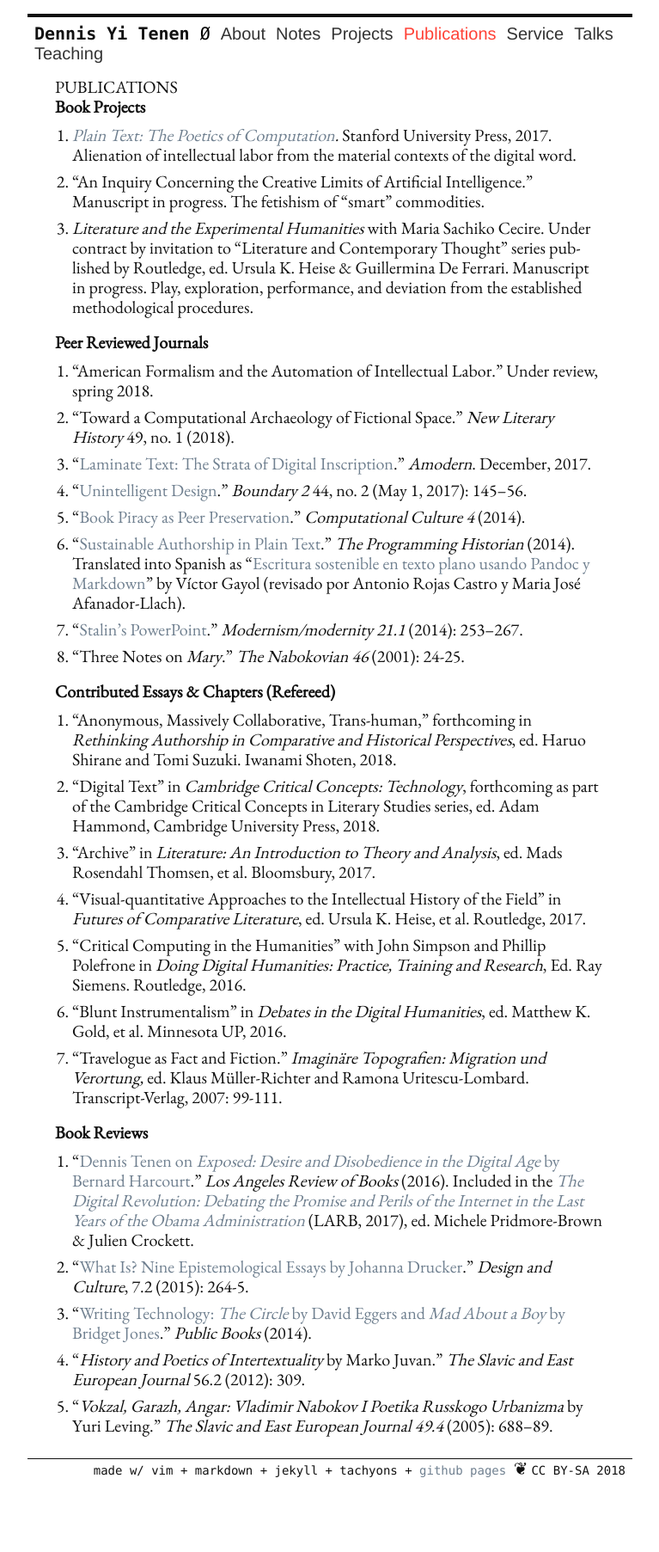
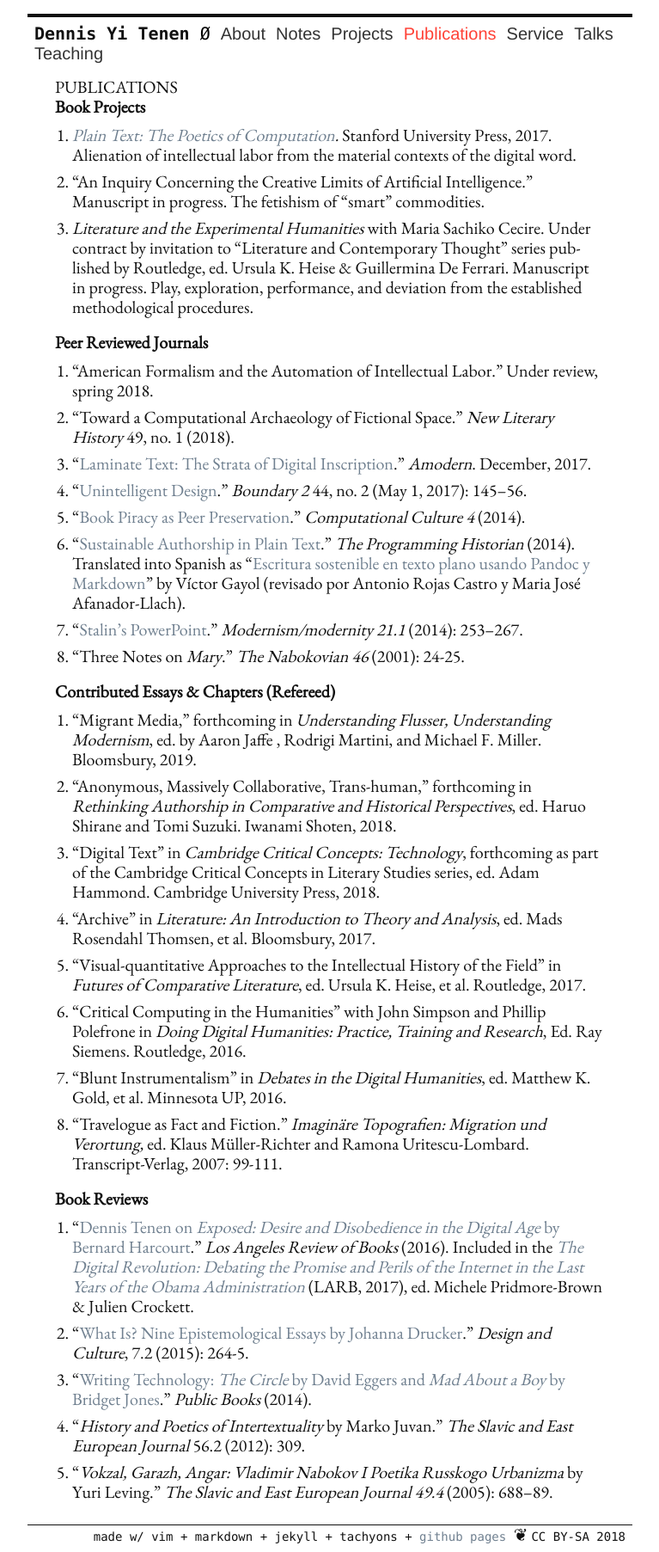
Before and after one commit to denten/denten.github.io, a Jekyll site: the page built from _pages/publications.md, in a window 1280 px wide. Shown: the whole page at 86% size, without its empty margins (256-1023 px from the left). Built offline with Jekyll 4.4.1, drawn with Linux system fonts in a browser that asks for light colours; before the commit the page ends 1728 px from its top, so only the background shows below that.

Commit message:
Update 04-publications.md

```diff
--- a/_includes/CV/04-publications.md
+++ b/_includes/CV/04-publications.md
@@ -43,12 +43,14 @@ Afanador-Llach).
 
 ### Contributed Essays & Chapters (Refereed)
 
+1. "Migrant Media," forthcoming in *Understanding Flusser, Understanding Modernism*,
+   ed. by Aaron Jaffe , Rodrigi Martini, and Michael F. Miller. Bloomsbury, 2019.
 1. "Anonymous, Massively Collaborative, Trans-human," forthcoming in
    *Rethinking Authorship in Comparative and Historical Perspectives*, ed.
-Haruo Shirane and Tomi Suzuki.  Iwanami Shoten, 2018.
+Haruo Shirane and Tomi Suzuki. Iwanami Shoten, 2018.
 2. "Digital Text" in *Cambridge Critical Concepts: Technology*, forthcoming as
    part of the Cambridge Critical Concepts in Literary Studies series, ed.
-Adam Hammond, Cambridge University Press, 2018.
+Adam Hammond. Cambridge University Press, 2018.
 3. "Archive" in *Literature: An Introduction to Theory and Analysis*, ed. Mads
    Rosendahl Thomsen, et al. Bloomsbury, 2017.
 5. "Visual-quantitative Approaches to the Intellectual History of the Field"
```
